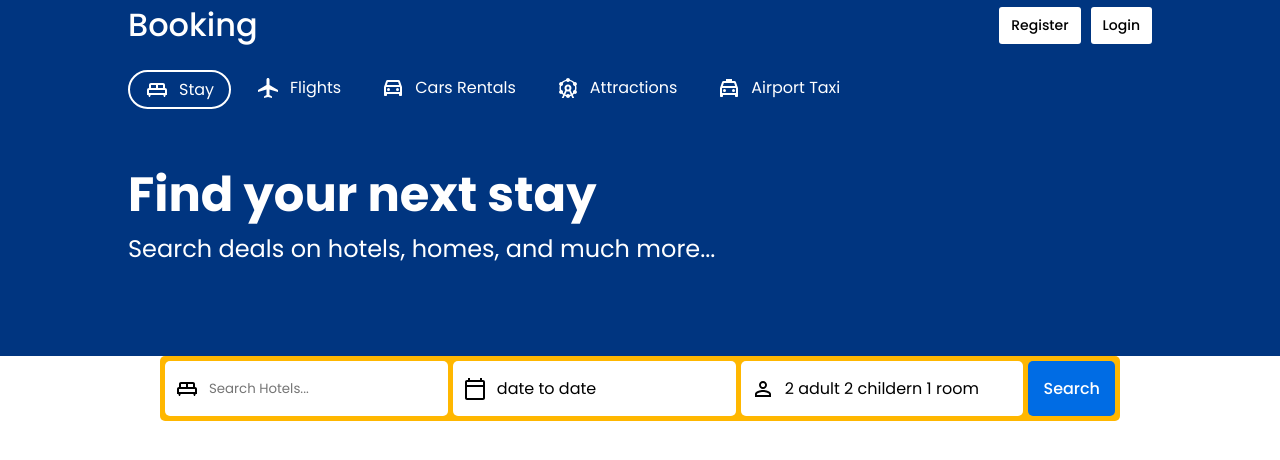
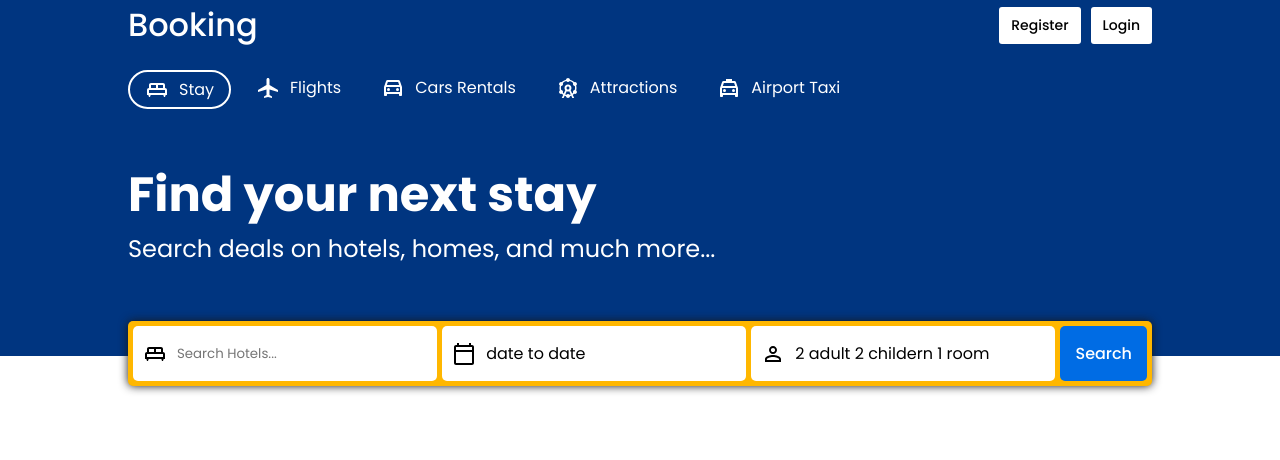
Before and after one commit to RizwanAhmed3000/Hotel-Reservation, a React (Create React App) app in the folder frontend/: page / in a window 1280 px wide. Shown: the top 460 px of the page. Built offline with nearby package versions, Linux system fonts and the light colour scheme.

Commit message:
search comp position

```diff
--- a/frontend/src/Components/Header/Header.jsx
+++ b/frontend/src/Components/Header/Header.jsx
@@ -51,8 +51,8 @@
                         <p className="headerDesc">Search deals on hotels, homes, and much more...</p>
                     </div>
                 </div>
+                    <Search />
             </div >
-            <Search />
         </>
     )
 }
--- a/frontend/src/Components/Header/header.css
+++ b/frontend/src/Components/Header/header.css
@@ -4,6 +4,7 @@
     display: flex;
     justify-content: center;
     position: relative;
+    padding: 0px 15px;
 }
 
 .headerWrapper {
--- a/frontend/src/Components/Search/search.css
+++ b/frontend/src/Components/Search/search.css
@@ -1,9 +1,9 @@
 .search {
     color: black;
     /* border: 1px solid red; */
-    /* position: absolute;
+    position: absolute;
     width: 100%;
-    bottom: 50%; */
+    bottom: -30px;
     display: flex;
     justify-content: center;
     align-items: center;
@@ -12,14 +12,15 @@
 .searchWrapper {
     display: flex;
     /* border: 1px solid green; */
-    width: 75%;
+    width: 100%;
+    max-width: 1024px;
     background-color: #ffb700;
     padding: 5px;
     gap: 5px;
     border-radius: 5px;
 }
 
-.searchItems{
+.searchItems {
     border-radius: 5px;
     display: flex;
     align-items: center;
@@ -29,13 +30,13 @@
     width: 100%;
 }
 
-.searchHotelsInput{
+.searchHotelsInput {
     outline: none;
     border: none;
     width: 100%;
 }
 
-.searchBtn{
+.searchBtn {
     background-color: #006ce4;
     color: white;
     padding: 15px;
@@ -44,3 +45,7 @@
     font-weight: 500;
     font-size: 16px;
 }
+
+.searchWrapper {
+    box-shadow: 0px 0px 10px 0px #191919;
+}
```
